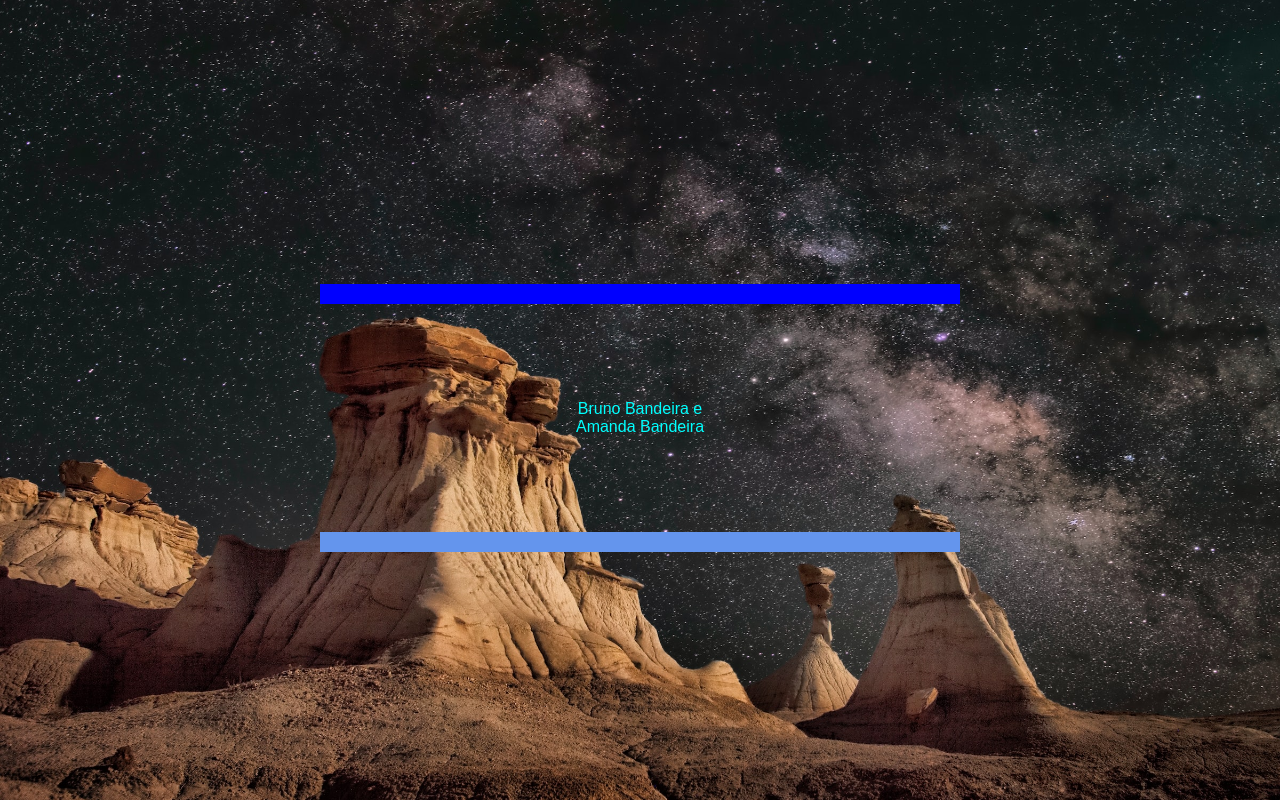
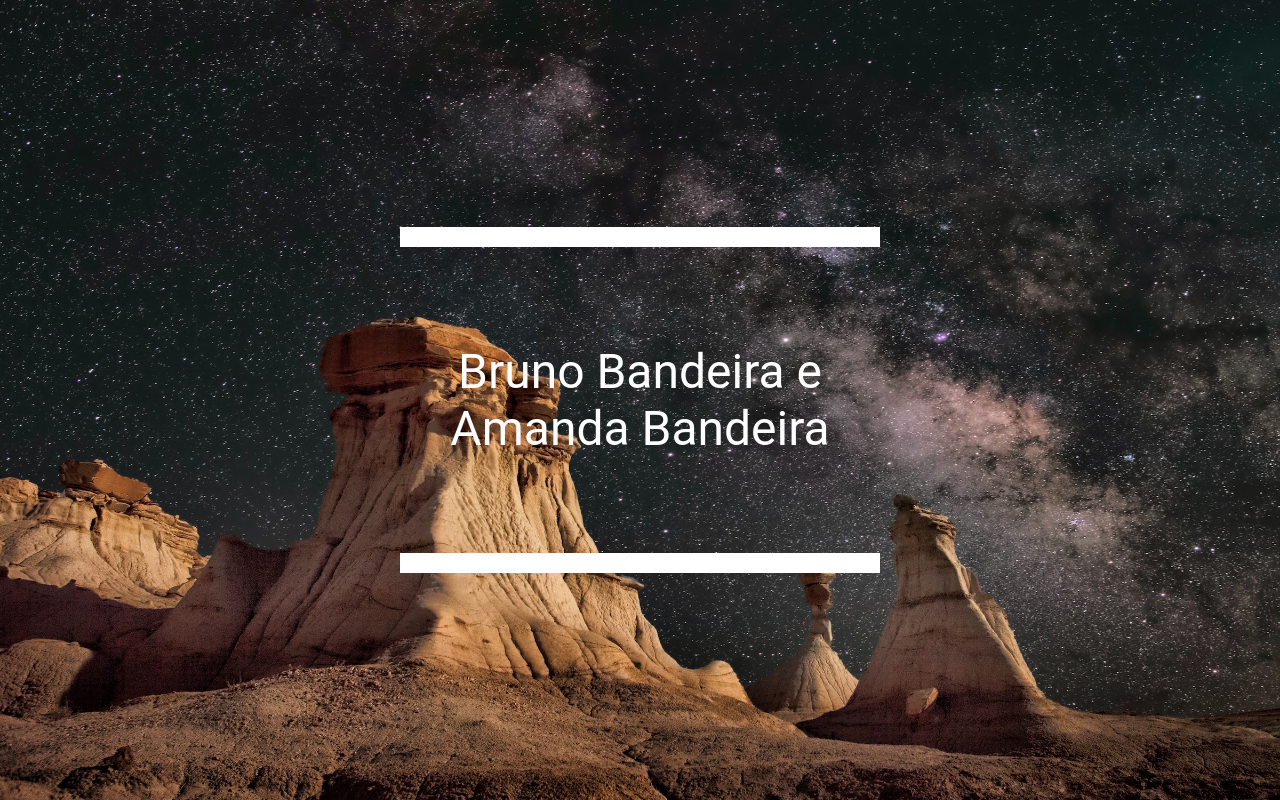
Before and after one commit to BrunodevBandeira/Portifolio-React, a React (Create React App) app: page / in a window 1280 px wide. Built offline with nearby package versions, Linux system fonts and the light colour scheme.

Commit message:
Add effect CSS

```diff
--- a/src/App.js
+++ b/src/App.js
@@ -5,6 +5,7 @@ import Main from "./components/Main";
 const App = ({init}) => {
 
   const [load, setLoad] = React.useState(false);
+
     React.useEffect(() => {
       setLoad(true);
     }, []);
--- a/src/App.scss
+++ b/src/App.scss
@@ -1,4 +1,6 @@
-* {
+*,
+*::after,
+*::before {
     padding: 0;
     margin: 0;
     box-sizing: border-box;
@@ -28,3 +30,29 @@ body {
     background-size: cover;
     background-position: center;
 }
+
+
+// Variaveis do grid
+$cols: 12;
+$gutter: 20px;
+$large-device: 1200px;
+$medium-device: 760px;
+$small-device: 480px;
+
+
+// Mixin de media-queries
+@mixin d($size) {
+    @if $size == large {
+      @media screen and (min-width: #{$large-device}) {
+        @content;
+      }
+    } @else if $size == medium {
+      @media screen and (min-width: #{$medium-device}) and (max-width: #{$large-device - 1}) {
+        @content;
+      }
+    } @else if $size == small {
+      @media screen and (max-width: #{$medium-device - 1}) {
+        @content;
+      }
+    }
+  }
--- a/src/components/Main.js
+++ b/src/components/Main.js
@@ -4,15 +4,13 @@ import main from "../mocks/dados";
 
 const Main = ({init}) => {
 
-
   return (
-    // <header className={ init ? `${styles.black}` : "" }>
     <header>
       <section className={`${styles.container}`}>
-        <div className={ init  ?  `${styles.cima}` : `${styles.contentCima}`}></div>
+        <div className={ init ? `${styles.cima}` : `${styles.contentCima}`}></div>
             {
               main.map(({nome}) => (
-                <div className={styles.cell}>
+                <div className={ init ? `${styles.div}` : `${styles.hide}` }>
                     <p className={ init ? `${styles.text}` : `${styles.hide}` }>
                         {nome}
                     </p>
--- a/src/components/Main.module.scss
+++ b/src/components/Main.module.scss
@@ -1,42 +1,56 @@
+@import "../App.scss";
 
-@media (max-width: 90rem) {
+$cor: #fff;
 
 header {
-        // background: #141414;
+        // background: $fundo;
         width: 100%;
         height: 100vh;
-        display: grid;
+        margin: 0 auto;
+        display: flex;
         justify-content: center;
         align-items: center;
+        flex-wrap: wrap;
 
         .container {
             // background: wheat;
             height: 20rem;
-            width: 40rem;
+            max-width: 30rem;
+            display: flex;
+            flex-direction: column;
+            flex-grow: 1;
 
                 .text {
-                    color: aqua;
+                    animation: mostrar 1s ease-in-out;
+                    color: $cor;
                     text-align: center;
-                    transition: all 2s ease-in-out;
+                    font-family: $roboto;
+                    font-size: 3rem;
+                }
+
+                @keyframes mostrar {
+                    0% {
+                        opacity: 0;
+                    }
+
+                    100% {
+                        opacity: 1;
+                    }
                 }
 
                 .hide {
-                    transition: all 2s ease-in-out;
                     display: none;
                 }
 
-                .cell {
-                    transition: all 2s ease-in-out;
-                }
+                // .div {
+                //     transition: all 2s ease-in-out;
+                // }
 
                 .contentCima {
                     width: 100%;
                     height: 50%;
-                // background: yellowgreen;
-                // border-left: 0px solid transparent;
-                // border-right: 0px solid transparent;
-                // border-top: 0px solid transparent;
-                border-bottom: 20px solid blue;
+
+                    border-bottom: 20px solid $cor;
                     transition: all 1s ease-in-out;
                 }
 
@@ -44,7 +58,7 @@
                 width: 100%;
                 height: 50%;
                 // background: lightcoral;
-                border-bottom: 20px solid blue;
+                border-bottom: 20px solid $cor;
                 transform: translateY(-6rem);
                 transition: all 1s ease-in-out;
             }
@@ -53,22 +67,17 @@
                 width: 100%;
                 height: 50%;
                 // background: red;
-                border-top: 20px solid cornflowerblue;
-                // border-left: 0px solid transparent;
-                // border-right: 0px solid transparent;
-                // border-bottom: 0px solid transparent;
+                border-top: 20px solid $cor;
                 transition: all 1s ease-in-out;
-
             }
 
             .baixo {
                 width: 100%;
                 height: 50%;
                 // background: cyan;
-                border-top: 20px solid cornflowerblue;
+                border-top: 20px solid $cor;
                 transform: translateY(6rem);
                 transition: all 1s ease-in-out;
             }
         }
     }
-}
```
Lines whose indentation alone changed are shown as unchanged.
